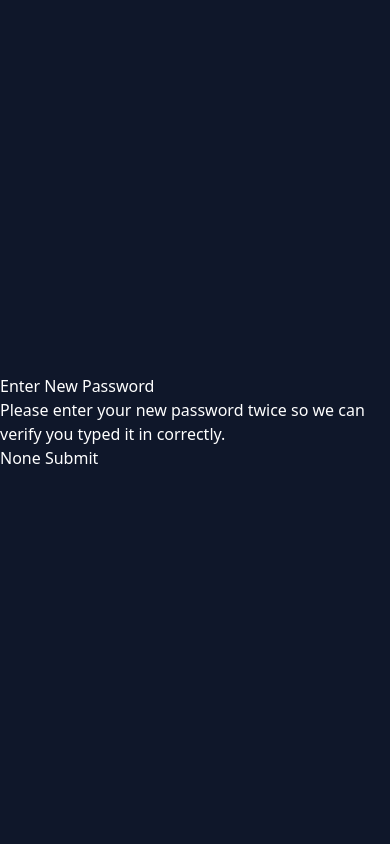
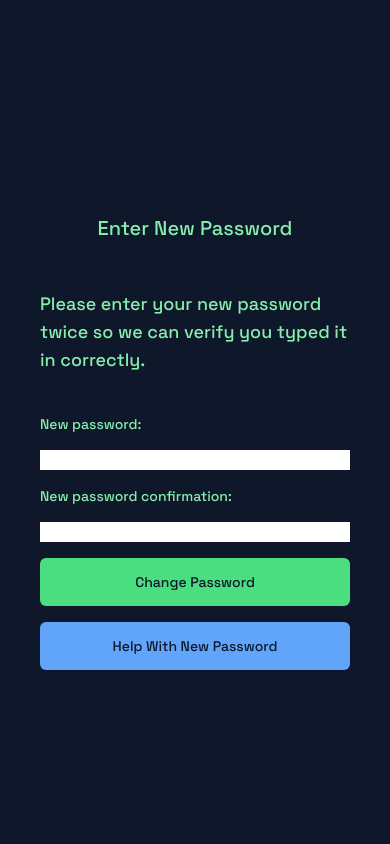
Before and after one commit to World-Konkani-Centre/SCL-2022-AlphaByte, a Django app: page /reset/1/1/ in a window 390 px wide. Run offline with Django 4.2, Linux system fonts and the light colour scheme; some libraries are stand-ins or nearby versions; some web fonts are replaced.

Commit message:
Reset Password UI

```diff
--- a/App/templates/App/auth/passwordresetForm.html
+++ b/App/templates/App/auth/passwordresetForm.html
@@ -9,6 +9,8 @@
     <link rel="preconnect" href="https://fonts.gstatic.com" crossorigin>
     <link href="https://fonts.googleapis.com/css2?family=Cedarville+Cursive&family=Inter:wght@300&family=Space+Grotesk:wght@500&display=swap" rel="stylesheet">
     <script src="https://cdn.tailwindcss.com"></script>
+    <script src="https://code.jquery.com/jquery-3.6.0.min.js" integrity="sha256-/xUj+3OJU5yExlq6GSYGSHk7tPXikynS7ogEvDej/m4=" crossorigin="anonymous"></script>
+    <link rel="stylesheet" href="https://cdn.jsdelivr.net/npm/bootstrap-icons@1.8.3/font/bootstrap-icons.css">
     <script>
         tailwind.config = {
           theme: {
@@ -32,16 +34,38 @@
     </script>
 </head>
 <body>
-    <div class="bg-slate-900 min-h-screen w-full flex text-white">
-        <div class="m-auto">
-            <h1>Enter New Password</h1>
-            <p>Please enter your new password twice so we can verify you typed it in correctly.</p>
-            <form action=""  method="POST">
+    <div class="bg-slate-900 min-h-screen w-full text-green-300 font-space flex flex-wrap items-center px-10">
+        <div class="w-full lg:w-5/6 text-center mx-auto">
+            <h1 class="text-xl md:text-3xl lg:text-5xl py-10">Enter New Password</h1>
+            <p class="text-lg md:text-xl lg:text-3xl my-2 text-left">Please enter your new password twice so we can verify you typed it in correctly.</p>
+            <form action=""  method="POST" class="flex flex-col gap-4 lg:gap-5 text-sm md:text-xl lg:text-3xl mt-10 text-left md:w-2/3 lg:w-1/2 mx-auto">
                 {% csrf_token %}
-                {{form}}
-                <input  type="submit"  name="Update Password">
+                <label for="id_new_password1">New password:</label>
+                <input type="password" name="new_password1" autocomplete="new-password" required="" id="id_new_password1" class="w-full indent-4 text-slate-900">
+                <label for="id_new_password2">New password confirmation:</label>
+                <input type="password" name="new_password2" autocomplete="new-password" required="" id="id_new_password2" class="w-full indent-4 text-slate-900">
+                <button type="submit" name="Update Password" class="h-12 min-w-fit bg-green-400 text-slate-900 hover:bg-green-300 px-5 rounded-md" >Change Password</button>
+                <button type="button" class="h-12 min-w-fit bg-blue-400 text-slate-900 hover:bg-blue-300 px-5 rounded-md close">Help With New Password</button>
             </form>
         </div>
-    </div>
+        <div class="flex fixed top-0 left-0 w-full h-screen bg-[#00000080] z-[990] hidden" id="help">
+          <div class="relative flex flex-col m-auto p-[20px] w-[300px] sm:w-[600px] bg-white rounded-lg">
+              <button type="button" class="close absolute top-[10px] sm:top-[20px] right-[10px] sm:right-[20px] text-black"><i class="bi bi-x-lg text-[1.25rem]"></i></button>
+              <h1 class="text-lg md:text-xl lg:text-2xl mt-1 text-slate-900">Setting A New Password</h1>
+              <ul class="mt-5 text-slate-900">
+                <li>Your password can't be too similar to your other personal information.</li>
+                <li>Your password must contain at least 8 characters.</li>
+                <li>Your password can't be a commonly used password.</li>
+                <li>Your password can't be entirely numeric.</li>
+              </ul>
+          </div>
+        </div>
+    <script>
+      $(function () {
+          $(".close").click(function (){
+              $("#help").toggleClass("hidden");
+          });
+      });
+    </script>
 </body>
 </html>
```
Also changed, not shown: App/templates/App/auth/passwordResetSent.html (+6 -5 lines), App/templates/App/auth/resetDone.html (+7 -5 lines), App/templates/App/auth/resetPassword.html (+9 -7 lines), db.sqlite3, static/IMGS/password.png (added).
